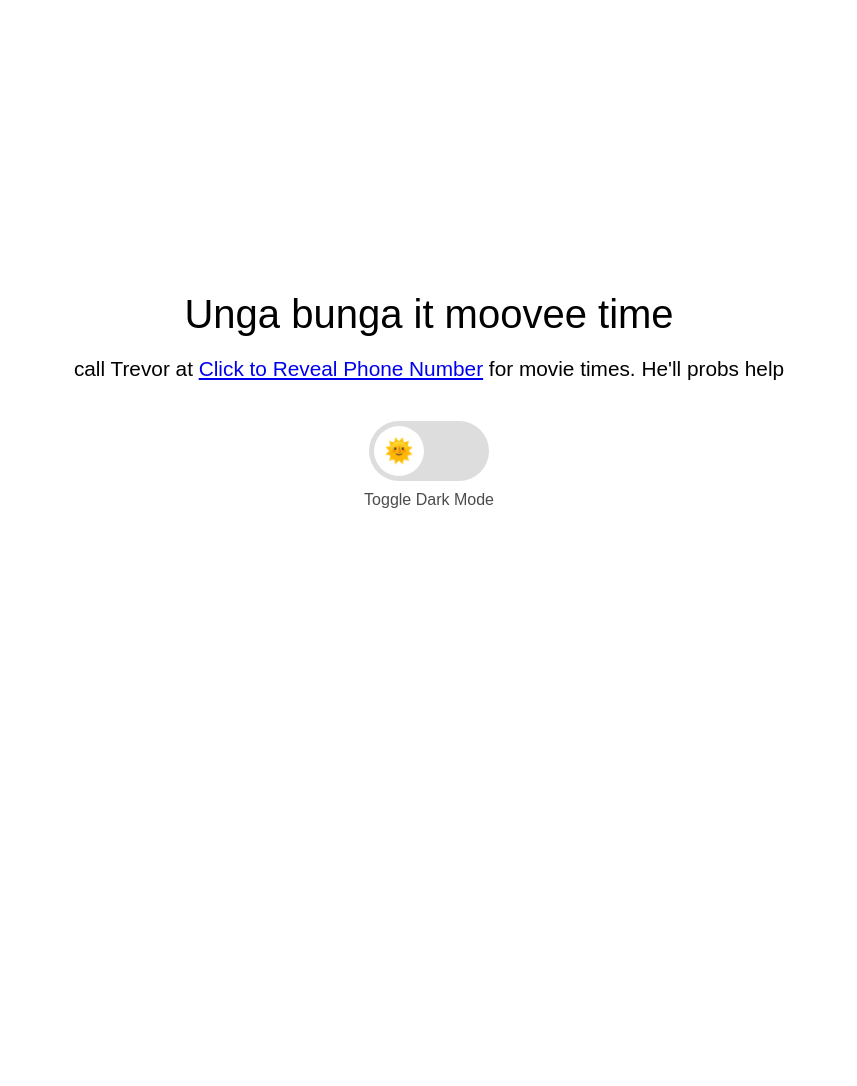
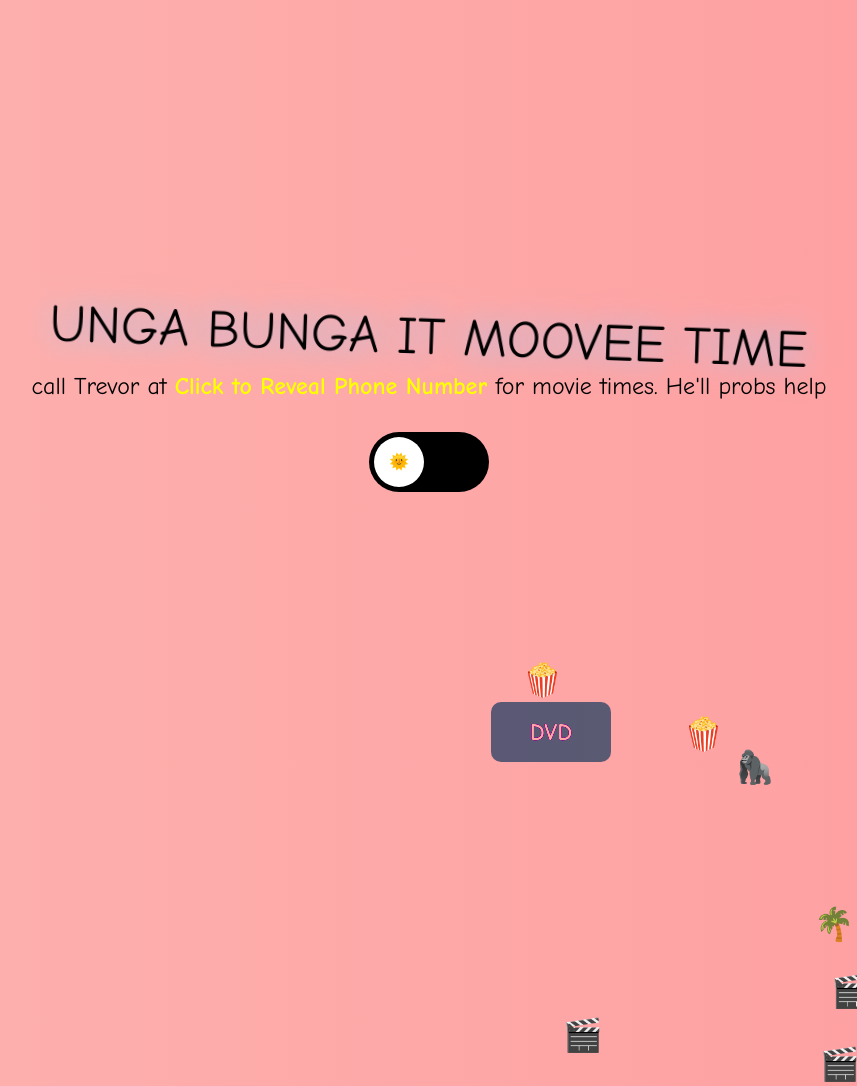
Before and after one commit to jgriffin1/GrandTheaters, a plain HTML site: page index.html in a window 1280 px wide. Shown: the top 1086 px of the page, without its empty margins (211-1068 px from the left). Before the commit the page ends 800 px from the top, so only its background shows below. Drawn offline with Linux system fonts and the light colour scheme.

Commit message:
EXTRA UNGA BUNGA

```diff
--- a/index.html
+++ b/index.html
@@ -3,49 +3,81 @@
 <head>
 <meta charset="UTF-8">
 <title>Unga Bunga Movie Page</title>
+
 <style>
 :root {
-            --bg-color: white;
+    --bg1: #ff9a9e;
+    --bg2: #fad0c4;
     --text-color: black;
 }
 
 body {
-            font-family: Arial, sans-serif;
-            text-align: center;
     margin: 0;
     height: 100vh;
+    overflow: hidden;
+    font-family: Comic Sans MS, cursive, sans-serif;
     display: flex;
     flex-direction: column;
     justify-content: center;
     align-items: center;
-            background-color: var(--bg-color);
+    background: linear-gradient(270deg, var(--bg1), var(--bg2), cyan, magenta, yellow);
+    background-size: 1000% 1000%;
+    animation: rainbowBG 12s ease infinite;
     color: var(--text-color);
-            transition: background-color 0.4s, color 0.4s;
 }
 
+/* 🌈 BG animation */
+@keyframes rainbowBG {
+    0% { background-position: 0% 50% }
+    50% { background-position: 100% 50% }
+    100% { background-position: 0% 50% }
+}
+
+/* 💥 TEXT CHAOS */
 .main-text {
-            font-size: 2.5em;
-            margin-bottom: 20px;
+    font-size: 3em;
+    text-transform: uppercase;
+    animation: wobble 1s infinite alternate, glow 0.6s infinite alternate;
+    cursor: pointer;
+}
+
+@keyframes wobble {
+    from { transform: rotate(-2deg) scale(1); }
+    to { transform: rotate(2deg) scale(1.1); }
+}
+
+@keyframes glow {
+    from { text-shadow: 0 0 10px white; }
+    to { text-shadow: 0 0 30px hotpink, 0 0 50px cyan; }
 }
 
 .sub-text {
-            font-size: 1.3em;
-            margin-bottom: 40px;
+    font-size: 1.5em;
+    margin: 20px;
+    animation: floaty 3s ease-in-out infinite;
 }
 
-        /* Toggle container */
-        .toggle-wrapper {
-            display: flex;
-            flex-direction: column;
-            align-items: center;
-            gap: 10px;
+@keyframes floaty {
+    0%,100% { transform: translateY(0); }
+    50% { transform: translateY(-15px); }
 }
 
+a {
+    color: yellow;
+    font-weight: bold;
+    text-decoration: none;
+}
+
+a:hover {
+    transform: scale(1.3) rotate(10deg);
+}
+
+/* 🔘 TOGGLE */
 .switch {
-            position: relative;
-            display: inline-block;
     width: 120px;
     height: 60px;
+    position: relative;
+    z-index: 10;
 }
 
 .switch input {
@@ -55,10 +87,9 @@
 .slider {
     position: absolute;
     inset: 0;
-            background: #ddd;
+    background: black;
     border-radius: 60px;
     cursor: pointer;
-            transition: background 0.4s;
 }
 
 .slider::before {
@@ -73,70 +104,149 @@
     display: flex;
     align-items: center;
     justify-content: center;
-            font-size: 24px;
-            transition: transform 0.4s, content 0.4s;
-        }
-
-        input:checked + .slider {
-            background: #333;
+    transition: 0.4s;
 }
 
 input:checked + .slider::before {
-            transform: translateX(60px);
+    transform: translateX(60px) rotate(360deg);
     content: "🌙";
 }
 
-        .label {
-            font-size: 1em;
-            opacity: 0.7;
+/* 📀 DVD LOGO */
+#dvd {
+    position: absolute;
+    width: 120px;
+    height: 60px;
+    font-weight: bold;
+    font-size: 24px;
+    display: flex;
+    justify-content: center;
+    align-items: center;
+    border-radius: 10px;
+    pointer-events: none;
+    mix-blend-mode: difference;
 }
+
+/* 🌴 floating emoji */
+.emoji {
+    position: absolute;
+    font-size: 2rem;
+    animation: floatEmoji linear infinite;
+}
+
+@keyframes floatEmoji {
+    from { transform: translateY(100vh); }
+    to { transform: translateY(-10vh); }
+}
+
 </style>
 </head>
+
 <body>
 
-    <div class="main-text">Unga bunga it moovee time</div>
+<div class="main-text">UNGA BUNGA IT MOOVEE TIME</div>
 
 <div class="sub-text">
-        call Trevor at <a href="https://youtu.be/dQw4w9WgXcQ?si=M_oTXja0paKxcQOz" target="_blank"> Click to Reveal Phone Number</a> for movie times. He'll probs help
+    call Trevor at
+    <a href="https://youtu.be/dQw4w9WgXcQ?si=M_oTXja0paKxcQOz" target="_blank">
+        Click to Reveal Phone Number
+    </a>
+    for movie times. He'll probs help
 </div>
 
-    <div class="toggle-wrapper">
 <label class="switch">
     <input type="checkbox" id="themeToggle">
     <span class="slider"></span>
 </label>
-        <div class="label">Toggle Dark Mode</div>
-    </div>
+
+<div id="dvd">DVD</div>
 
 <script>
 const toggle = document.getElementById('themeToggle');
 
+/* 🎨 COLOR MODES */
 function setTheme(isDark) {
     if (isDark) {
-                document.documentElement.style.setProperty('--bg-color', 'black');
+        document.documentElement.style.setProperty('--bg1', '#0f2027');
+        document.documentElement.style.setProperty('--bg2', '#203a43');
         document.documentElement.style.setProperty('--text-color', 'white');
     } else {
-                document.documentElement.style.setProperty('--bg-color', 'white');
+        document.documentElement.style.setProperty('--bg1', '#ff9a9e');
+        document.documentElement.style.setProperty('--bg2', '#fad0c4');
         document.documentElement.style.setProperty('--text-color', 'black');
     }
 }
 
 const prefersDark = window.matchMedia('(prefers-color-scheme: dark)');
-
-        // Initial load
 setTheme(prefersDark.matches);
 toggle.checked = prefersDark.matches;
 
-        // Manual toggle
 toggle.addEventListener('change', () => {
     setTheme(toggle.checked);
 });
 
-        // Respond to system changes
 prefersDark.addEventListener('change', (e) => {
     setTheme(e.matches);
     toggle.checked = e.matches;
 });
+
+/* 📀 DVD BOUNCE */
+const dvd = document.getElementById('dvd');
+let x = 100, y = 100;
+let dx = 2, dy = 2;
+
+function randomColor(darkMode) {
+    if (darkMode) {
+        return `hsl(${Math.random()*360}, 80%, 40%)`; // darker
+    } else {
+        return `hsl(${Math.random()*360}, 100%, 60%)`; // bright
+    }
+}
+
+dvd.style.background = randomColor(toggle.checked);
+
+function animateDVD() {
+    const width = window.innerWidth - dvd.offsetWidth;
+    const height = window.innerHeight - dvd.offsetHeight;
+
+    x += dx;
+    y += dy;
+
+    let hit = false;
+
+    if (x <= 0 || x >= width) {
+        dx *= -1;
+        hit = true;
+    }
+    if (y <= 0 || y >= height) {
+        dy *= -1;
+        hit = true;
+    }
+
+    if (hit) {
+        dvd.style.background = randomColor(toggle.checked);
+    }
+
+    dvd.style.left = x + 'px';
+    dvd.style.top = y + 'px';
+
+    requestAnimationFrame(animateDVD);
+}
+
+animateDVD();
+
+/* 🌴 emoji chaos */
+setInterval(() => {
+    const e = document.createElement('div');
+    e.className = 'emoji';
+    e.innerText = ['🌴','🦍','🎬','🍿'][Math.floor(Math.random()*4)];
+    e.style.left = Math.random()*100 + 'vw';
+    e.style.animationDuration = (Math.random()*5+5) + 's';
+    document.body.appendChild(e);
+
+    setTimeout(() => e.remove(), 10000);
+}, 500);
+
 </script>
 
 </body>
```
Lines whose indentation alone changed are shown as unchanged.
